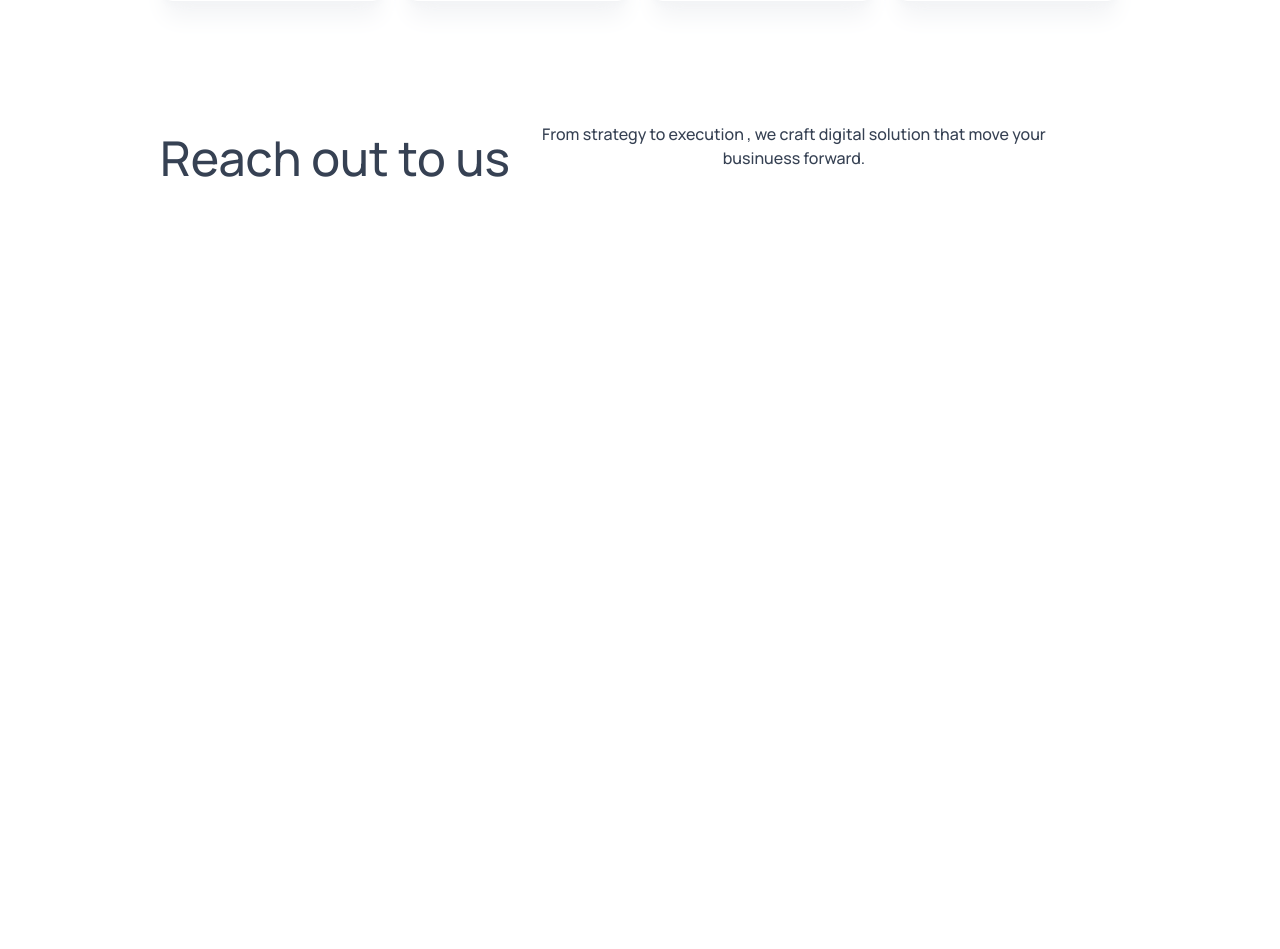
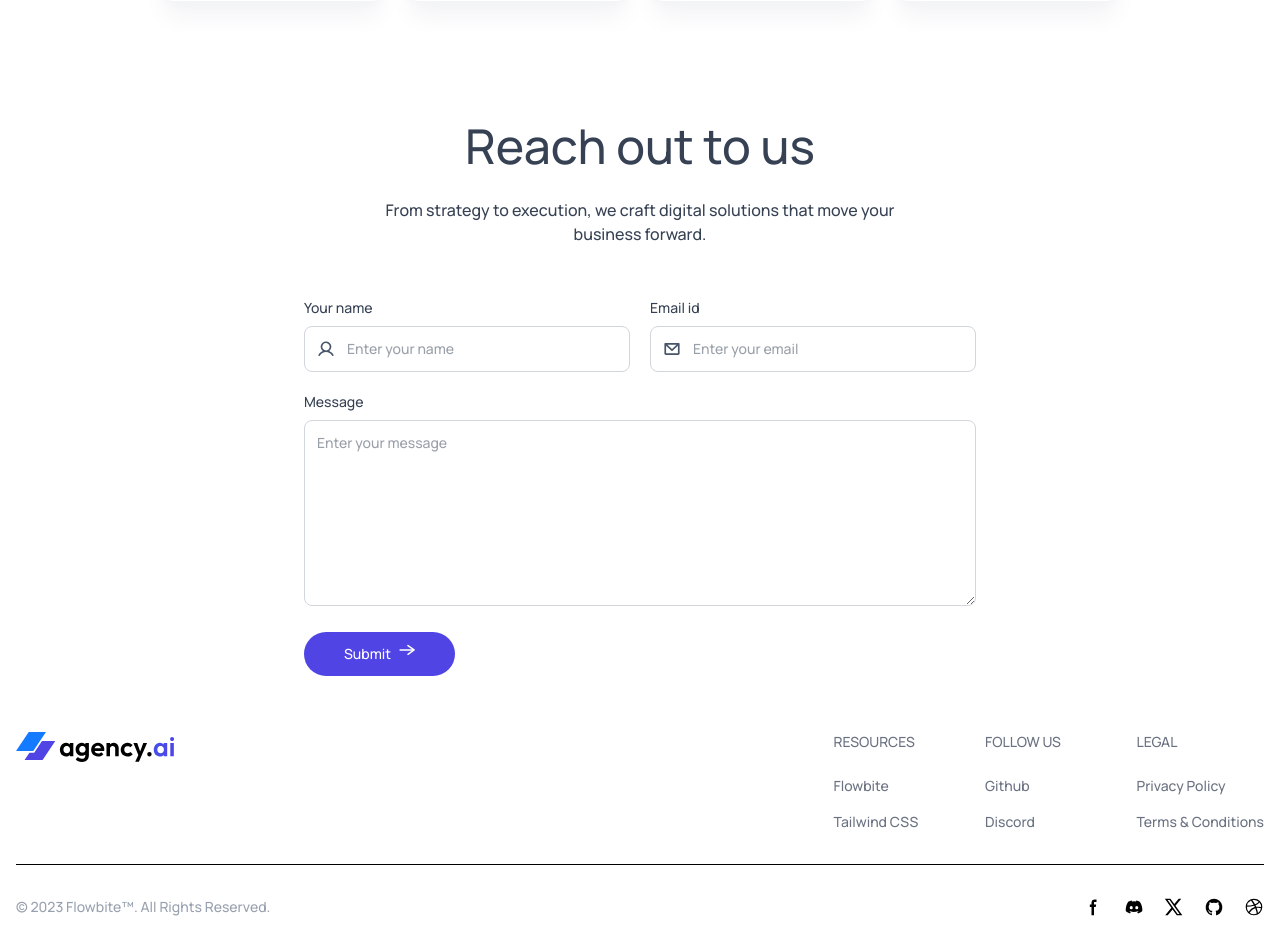
Before and after one commit to pavanraj8943/agency.ai, a React (Vite) app: page / in a window 1280 px wide. Shown: the part 2980-3929 px from the top of the page. Before the commit the page ends 3174 px from the top, so only its background shows below. Built offline with nearby package versions, Linux system fonts and the light colour scheme.

Commit message:
Contuct and Footer pages completed

```diff
--- a/src/App.jsx
+++ b/src/App.jsx
@@ -6,6 +6,7 @@
 import OurWork from './components/OurWork'
 import Teams from './components/Teams'
 import ContactUs from './components/ContactUs'
+import Footer from './components/Footer'
 
 const App = () => {
   const [theme, setTheme] = useState('light')
@@ -19,6 +20,7 @@
       <OurWork />
       <Teams />
       <ContactUs />
+      <Footer theme={theme} setTheme={setTheme} />
     </div>
   )
 }
--- a/src/components/ContactUs.jsx
+++ b/src/components/ContactUs.jsx
@@ -1,14 +1,44 @@
 import React from 'react'
 import Title from './Title'
+import assets from '../assets/assets'
 
 const ContactUs = () => {
+
+  const onSubmit =async (event) => {
+    event.preventDefault();
+  }
+
   return (
-    <div id='contuct-us' className='flex felx-col items-center gap-7 px-4 sm:px-12 lg:px-24 xl:px-40 pt-30 text-gray-700 dark:text-white'>
-      <Title title='Reach out to us' desc='From strategy to execution , we craft digital solution that move your businuess forward.'/>
-   <form>
+    <div id='contact-us' className='flex flex-col items-center gap-7 px-4 sm:px-12 lg:px-24 xl:px-40 pt-30 text-gray-700 dark:text-white'>
+        <Title title='Reach out to us' desc='From strategy to execution, we craft digital solutions that move your business forward.'/>
 
-   </form>
+        <form onSubmit={onSubmit} className='grid sm:grid-cols-2 gap-3 sm:gap-5 max-w-2xl w-full'>
+            <div>
+                <p className='mb-2 text-sm font-medium'>Your name</p>
+                <div className='flex pl-3 rounded-lg border border-gray-300 dark:border-gray-600'>
+                    <img src={assets.person_icon} alt="person-icon" />
+                    <input name='name' type="text" placeholder='Enter your name' className='w-full p-3 text-sm outline-none' required/>
+                </div>
+            </div>
 
+            <div>
+                <p className='mb-2 text-sm font-medium'>Email id</p>
+                <div className='flex pl-3 rounded-lg border border-gray-300 dark:border-gray-600'>
+                    <img src={assets.email_icon} alt="email-icon" />
+                    <input name='email' type="text" placeholder='Enter your email' className='w-full p-3 text-sm outline-none' required/>
+                </div>
+            </div>
+
+            <div className='sm:col-span-2'>
+              <p className='mb-2 text-sm font-medium'>Message</p>
+              <textarea rows={8} name='message' placeholder='Enter your message' className='w-full p-3 text-sm outline-none rounded-lg border border-gray-300 dark:border-gray-600' required/>
+            </div>
+
+            <button type='submit' className='w-max flex gap-2 bg-primary text-white text-sm px-10 py-3 rounded-full cursor-pointer hover:scale-103 transition-all'>
+              Submit <img src={assets.arrow_icon} alt="arrow" className='w-4' />
+            </button>
+
+        </form>
     </div>
   )
 }
--- /dev/null
+++ b/src/components/Footer.jsx
@@ -0,0 +1,87 @@
+import React from "react";
+import assets from "../assets/assets";
+
+const Footer=({theme,setTheme})=>{
+    return(
+
+<footer class="bg-neutral-primary-soft mt-6">
+    <div class="mx-auto w-full max-w-screen-xl p-4 py-6 lg:py-8 dark:text-white">
+        <div class="md:flex md:justify-between">
+          <div class="mb-6 md:mb-0">
+              <a href="https://flowbite.com/" class="flex items-center">
+                  <img
+                  src={theme === "dark" ? assets.logo_dark : assets.logo}
+                   className="w-32 sm:w-40"
+                    alt="logo"
+      />
+              </a>
+          </div>
+          <div class="grid grid-cols-2 gap-8 sm:gap-6 sm:grid-cols-3 text-sm text-gray-500">
+              <div>
+                  <h2 class="mb-6 text-sm font-semibold text-heading uppercase">Resources</h2>
+                  <ul class="text-body font-medium">
+                      <li class="mb-4">
+                          <a href="https://flowbite.com/" class="hover:underline">Flowbite</a>
+                      </li>
+                      <li>
+                          <a href="https://tailwindcss.com/" class="hover:underline">Tailwind CSS</a>
+                      </li>
+                  </ul>
+              </div>
+              <div>
+                  <h2 class="mb-6 text-sm font-semibold text-heading uppercase">Follow us</h2>
+                  <ul class="text-body font-medium">
+                      <li class="mb-4">
+                          <a href="https://github.com/themesberg/flowbite" class="hover:underline ">Github</a>
+                      </li>
+                      <li>
+                          <a href="https://discord.gg/4eeurUVvTy" class="hover:underline">Discord</a>
+                      </li>
+                  </ul>
+              </div>
+              <div>
+                  <h2 class="mb-6 text-sm font-semibold text-heading uppercase">Legal</h2>
+                  <ul class="text-body font-medium">
+                      <li class="mb-4">
+                          <a href="#" class="hover:underline">Privacy Policy</a>
+                      </li>
+                      <li>
+                          <a href="#" class="hover:underline">Terms &amp; Conditions</a>
+                      </li>
+                  </ul>
+              </div>
+          </div>
+      </div>
+      <hr class="my-6 border-default sm:mx-auto lg:my-8" />
+      <div class="sm:flex sm:items-center sm:justify-between">
+          <span class="text-sm text-body text-gray-400 sm:text-center">© 2023 <a href="https://flowbite.com/" class="hover:underline">Flowbite™</a>. All Rights Reserved.
+          </span>
+          <div class="flex mt-4 sm:justify-center sm:mt-0">
+            <a href="#" class="text-body hover:text-heading">
+                <svg class="w-5 h-5" aria-hidden="true" xmlns="http://www.w3.org/2000/svg" width="24" height="24" fill="currentColor" viewBox="0 0 24 24"><path fill-rule="evenodd" d="M13.135 6H15V3h-1.865a4.147 4.147 0 0 0-4.142 4.142V9H7v3h2v9.938h3V12h2.021l.592-3H12V6.591A.6.6 0 0 1 12.592 6h.543Z" clip-rule="evenodd"/></svg>
+                <span class="sr-only">Facebook page</span>
+            </a>
+            <a href="#" class="text-body hover:text-heading ms-5">
+                <svg class="w-5 h-5" aria-hidden="true" xmlns="http://www.w3.org/2000/svg" width="24" height="24" fill="currentColor" viewBox="0 0 24 24"><path d="M18.942 5.556a16.3 16.3 0 0 0-4.126-1.3 12.04 12.04 0 0 0-.529 1.1 15.175 15.175 0 0 0-4.573 0 11.586 11.586 0 0 0-.535-1.1 16.274 16.274 0 0 0-4.129 1.3 17.392 17.392 0 0 0-2.868 11.662 15.785 15.785 0 0 0 4.963 2.521c.41-.564.773-1.16 1.084-1.785a10.638 10.638 0 0 1-1.706-.83c.143-.106.283-.217.418-.331a11.664 11.664 0 0 0 10.118 0c.137.114.277.225.418.331-.544.328-1.116.606-1.71.832a12.58 12.58 0 0 0 1.084 1.785 16.46 16.46 0 0 0 5.064-2.595 17.286 17.286 0 0 0-2.973-11.59ZM8.678 14.813a1.94 1.94 0 0 1-1.8-2.045 1.93 1.93 0 0 1 1.8-2.047 1.918 1.918 0 0 1 1.8 2.047 1.929 1.929 0 0 1-1.8 2.045Zm6.644 0a1.94 1.94 0 0 1-1.8-2.045 1.93 1.93 0 0 1 1.8-2.047 1.919 1.919 0 0 1 1.8 2.047 1.93 1.93 0 0 1-1.8 2.045Z"/></svg>
+                <span class="sr-only">Discord community</span>
+            </a>
+            <a href="#" class="text-body hover:text-heading ms-5">
+            <svg class="w-5 h-5" aria-hidden="true" xmlns="http://www.w3.org/2000/svg" width="24" height="24" fill="currentColor" viewBox="0 0 24 24"><path d="M13.795 10.533 20.68 2h-3.073l-5.255 6.517L7.69 2H1l7.806 10.91L1.47 22h3.074l5.705-7.07L15.31 22H22l-8.205-11.467Zm-2.38 2.95L9.97 11.464 4.36 3.627h2.31l4.528 6.317 1.443 2.02 6.018 8.409h-2.31l-4.934-6.89Z"/></svg>
+            <span class="sr-only">Twitter page</span>
+            </a>
+            <a href="#" class="text-body hover:text-heading ms-5">
+                <svg class="w-5 h-5" aria-hidden="true" xmlns="http://www.w3.org/2000/svg" width="24" height="24" fill="currentColor" viewBox="0 0 24 24"><path fill-rule="evenodd" d="M12.006 2a9.847 9.847 0 0 0-6.484 2.44 10.32 10.32 0 0 0-3.393 6.17 10.48 10.48 0 0 0 1.317 6.955 10.045 10.045 0 0 0 5.4 4.418c.504.095.683-.223.683-.494 0-.245-.01-1.052-.014-1.908-2.78.62-3.366-1.21-3.366-1.21a2.711 2.711 0 0 0-1.11-1.5c-.907-.637.07-.621.07-.621.317.044.62.163.885.346.266.183.487.426.647.71.135.253.318.476.538.655a2.079 2.079 0 0 0 2.37.196c.045-.52.27-1.006.635-1.37-2.219-.259-4.554-1.138-4.554-5.07a4.022 4.022 0 0 1 1.031-2.75 3.77 3.77 0 0 1 .096-2.713s.839-.275 2.749 1.05a9.26 9.26 0 0 1 5.004 0c1.906-1.325 2.74-1.05 2.74-1.05.37.858.406 1.828.101 2.713a4.017 4.017 0 0 1 1.029 2.75c0 3.939-2.339 4.805-4.564 5.058a2.471 2.471 0 0 1 .679 1.897c0 1.372-.012 2.477-.012 2.814 0 .272.18.592.687.492a10.05 10.05 0 0 0 5.388-4.421 10.473 10.473 0 0 0 1.313-6.948 10.32 10.32 0 0 0-3.39-6.165A9.847 9.847 0 0 0 12.007 2Z" clip-rule="evenodd"/></svg>
+                <span class="sr-only">GitHub account</span>
+            </a>
+            <a href="#" class="text-body hover:text-heading ms-5">
+                <svg class="w-5 h-5" aria-hidden="true"  width="24" height="24" fill="currentColor" viewBox="0 0 24 24"><path fill-rule="evenodd" d="M12 2a10 10 0 1 0 10 10A10.009 10.009 0 0 0 12 2Zm6.613 4.614a8.523 8.523 0 0 1 1.93 5.32 20.093 20.093 0 0 0-5.949-.274c-.059-.149-.122-.292-.184-.441a23.879 23.879 0 0 0-.566-1.239 11.41 11.41 0 0 0 4.769-3.366ZM10 3.707a8.82 8.82 0 0 1 2-.238 8.5 8.5 0 0 1 5.664 2.152 9.608 9.608 0 0 1-4.476 3.087A45.755 45.755 0 0 0 10 3.707Zm-6.358 6.555a8.57 8.57 0 0 1 4.73-5.981 53.99 53.99 0 0 1 3.168 4.941 32.078 32.078 0 0 1-7.9 1.04h.002Zm2.01 7.46a8.51 8.51 0 0 1-2.2-5.707v-.262a31.641 31.641 0 0 0 8.777-1.219c.243.477.477.964.692 1.449-.114.032-.227.067-.336.1a13.569 13.569 0 0 0-6.942 5.636l.009.003ZM12 20.556a8.508 8.508 0 0 1-5.243-1.8 11.717 11.717 0 0 1 6.7-5.332.509.509 0 0 1 .055-.02 35.65 35.65 0 0 1 1.819 6.476 8.476 8.476 0 0 1-3.331.676Zm4.772-1.462A37.232 37.232 0 0 0 15.113 13a12.513 12.513 0 0 1 5.321.364 8.56 8.56 0 0 1-3.66 5.73h-.002Z" clip-rule="evenodd"/></svg>
+                <span class="sr-only">Dribbble account</span>
+            </a>
+          </div>
+      </div>
+    </div>
+</footer>
+
+    )
+}
+export default Footer
```
